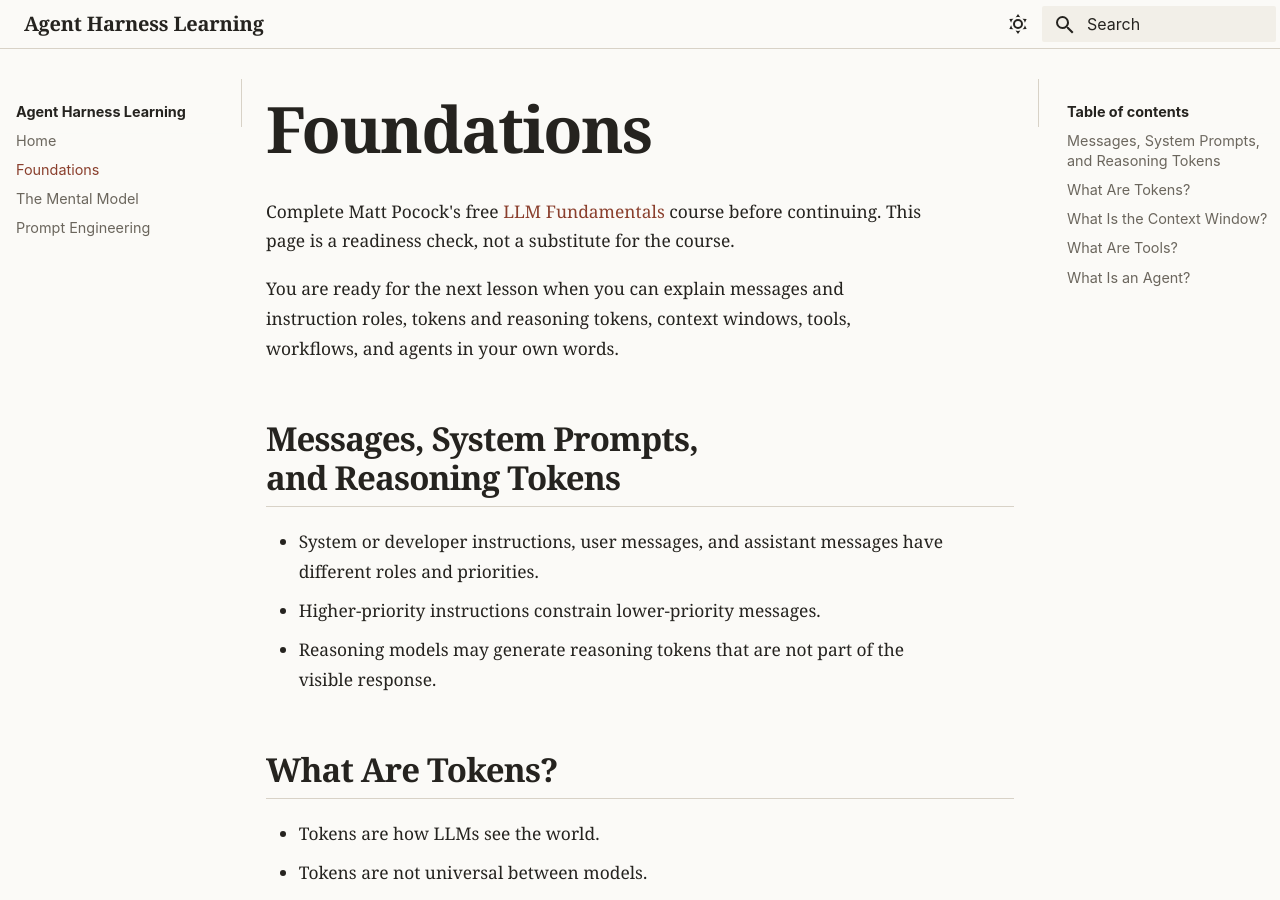
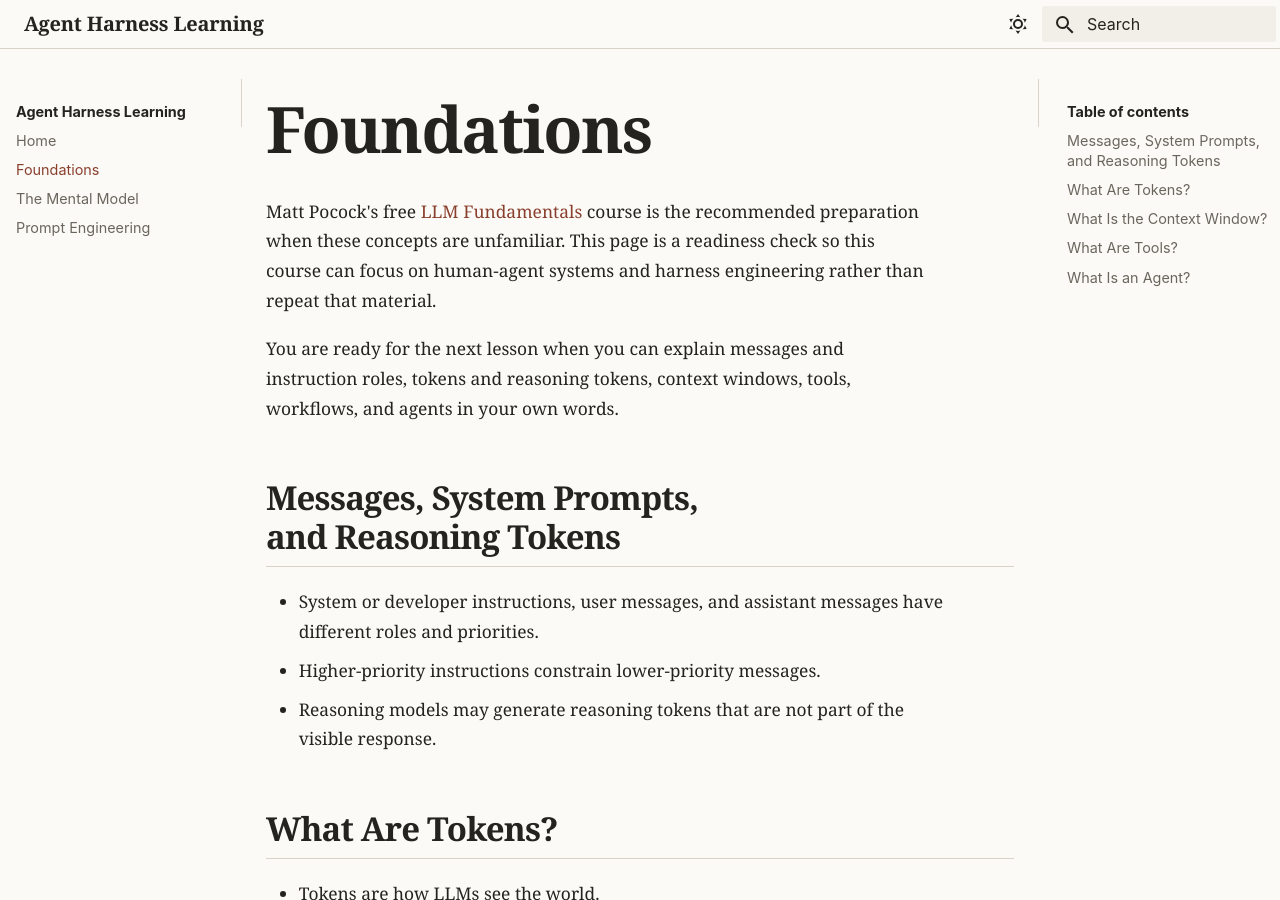
Before and after one commit to eistre91/harness-framework, an MkDocs documentation site: the page built from docs/learn/01-foundations.md, in a window 1280 px wide and 900 px high. Built offline with MkDocs 1.6.1 and Material for MkDocs 9.7.7, drawn with Linux system fonts in a browser that asks for light colours.

Commit message:
docs: soften foundations prerequisite

```diff
--- a/docs/learn/01-foundations.md
+++ b/docs/learn/01-foundations.md
@@ -1,6 +1,9 @@
 # Foundations
 
-Complete Matt Pocock's free [LLM Fundamentals](https://www.aihero.dev/llm-fundamentals) course before continuing. This page is a readiness check, not a substitute for the course.
+Matt Pocock's free [LLM Fundamentals](https://www.aihero.dev/llm-fundamentals)
+course is the recommended preparation when these concepts are unfamiliar. This
+page is a readiness check so this course can focus on human-agent systems and
+harness engineering rather than repeat that material.
 
 You are ready for the next lesson when you can explain messages and instruction roles, tokens and reasoning tokens, context windows, tools, workflows, and agents in your own words.
 
```
